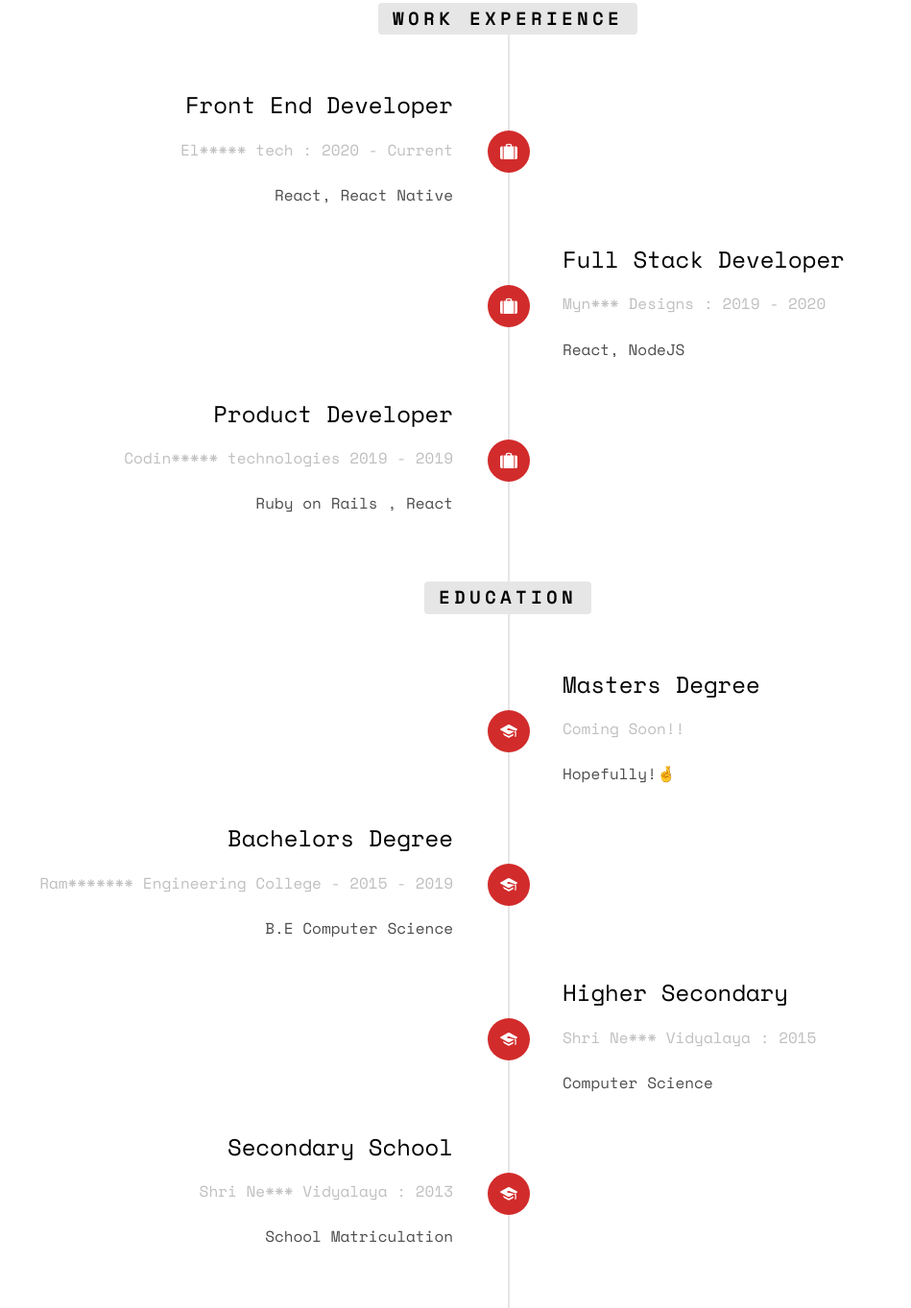
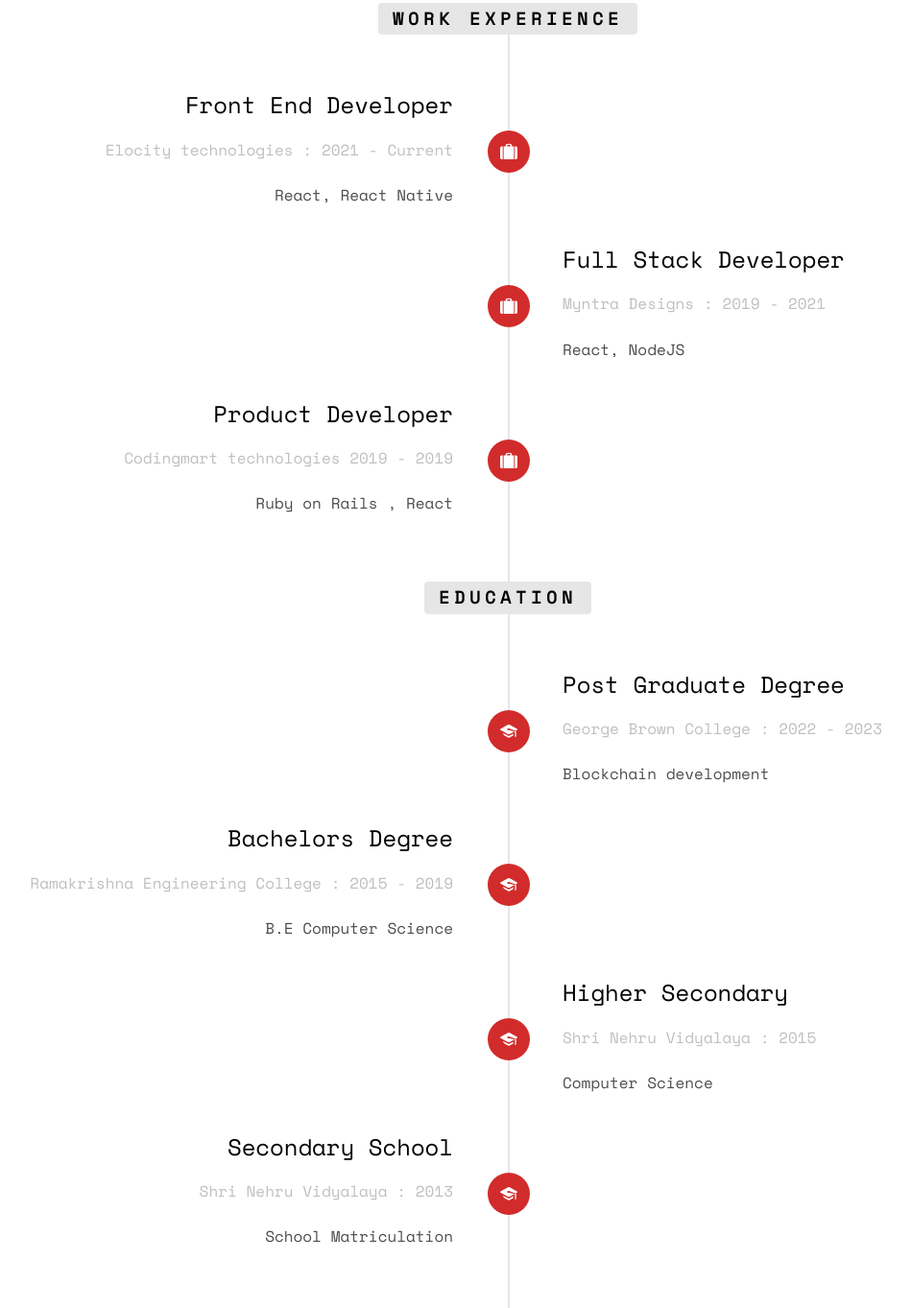
Before and after one commit to suryapranesh4/Flash-Dev-Portfolio, a plain HTML site: page index.html in a window 1280 px wide. Shown: the part 1618-2981 px from the top of the page at 96% size, without its empty margins (111-1060 px from the left). Drawn offline with nearby package versions, Linux system fonts and the light colour scheme; some packages are replaced by stand-ins of ours; no server answers; files whose address does not match are found by name.

Commit message:
updated profile

```diff
--- a/index.html
+++ b/index.html
@@ -81,9 +81,9 @@
 				<div class="col-md-4">
 					<ul class="info">
 						<li><span class="first-block">Full Name:</span><span class="second-block">Surya Pranesh</span></li>
-						<li><span class="first-block">Phone:</span><span class="second-block">+91 900 *** 0944</span></li>
-						<li><span class="first-block">Email:</span><span class="second-block">suryapranesh@gmail.com</span></li>
-						<li><span class="first-block">Website:</span><span class="second-block">You are looking at it!</span></li>
+						<li><span class="first-block">Phone:</span><span class="second-block">+1 437 *** ****</span></li>
+						<li><span class="first-block">Email:</span><span class="second-block">suryapraneshflash@gmail.com</span></li>
+						<li><span class="first-block">Website:</span><span class="second-block">suryapranesh.com</span></li>
 						<li><span class="first-block">Address:</span><span class="second-block">Planet Earth</span></li>
 					</ul>
 				</div>
@@ -124,7 +124,7 @@
 							<div class="timeline-panel">
 								<div class="timeline-heading">
 									<h3 class="timeline-title">Front End Developer</h3>
-									<span class="company">El***** tech : 2020 - Current</span>
+									<span class="company">Elocity technologies : 2021 - Current</span>
 								</div>
 								<div class="timeline-body">
 									<p>React, React Native</p>
@@ -136,7 +136,7 @@
 							<div class="timeline-panel">
 								<div class="timeline-heading">
 									<h3 class="timeline-title">Full Stack Developer</h3>
-									<span class="company">Myn*** Designs : 2019 - 2020</span>
+									<span class="company">Myntra Designs : 2019 - 2021</span>
 								</div>
 								<div class="timeline-body">
 									<p>React, NodeJS</p>
@@ -148,7 +148,7 @@
 							<div class="timeline-panel">
 								<div class="timeline-heading">
 									<h3 class="timeline-title">Product Developer</h3>
-									<span class="company">Codin***** technologies 2019 - 2019</span>
+									<span class="company">Codingmart technologies 2019 - 2019</span>
 								</div>
 								<div class="timeline-body">
 									<p>Ruby on Rails , React</p>
@@ -164,11 +164,11 @@
 							<div class="timeline-badge"><i class="icon-graduation-cap"></i></div>
 							<div class="timeline-panel">
 								<div class="timeline-heading">
-									<h3 class="timeline-title">Masters Degree</h3>
-									<span class="company">Coming Soon!!</span>
+									<h3 class="timeline-title">Post Graduate Degree</h3>
+									<span class="company">George Brown College : 2022 - 2023</span>
 								</div>
 								<div class="timeline-body">
-									<p>Hopefully!🤞</p>
+									<p>Blockchain development</p>
 								</div>
 							</div>
 						</li>
@@ -177,7 +177,7 @@
 							<div class="timeline-panel">
 								<div class="timeline-heading">
 									<h3 class="timeline-title">Bachelors Degree</h3>
-									<span class="company">Ram******* Engineering College - 2015 - 2019</span>
+									<span class="company">Ramakrishna Engineering College : 2015 - 2019</span>
 								</div>
 								<div class="timeline-body">
 									<p>B.E Computer Science</p>
@@ -189,7 +189,7 @@
 							<div class="timeline-panel">
 								<div class="timeline-heading">
 									<h3 class="timeline-title">Higher Secondary</h3>
-									<span class="company">Shri Ne*** Vidyalaya : 2015</span>
+									<span class="company">Shri Nehru Vidyalaya : 2015</span>
 								</div>
 								<div class="timeline-body">
 									<p>Computer Science</p>
@@ -201,7 +201,7 @@
 							<div class="timeline-panel">
 								<div class="timeline-heading">
 									<h3 class="timeline-title">Secondary School</h3>
-									<span class="company">Shri Ne*** Vidyalaya : 2013</span>
+									<span class="company">Shri Nehru Vidyalaya : 2013</span>
 								</div>
 								<div class="timeline-body">
 									<p>School Matriculation</p>
```
